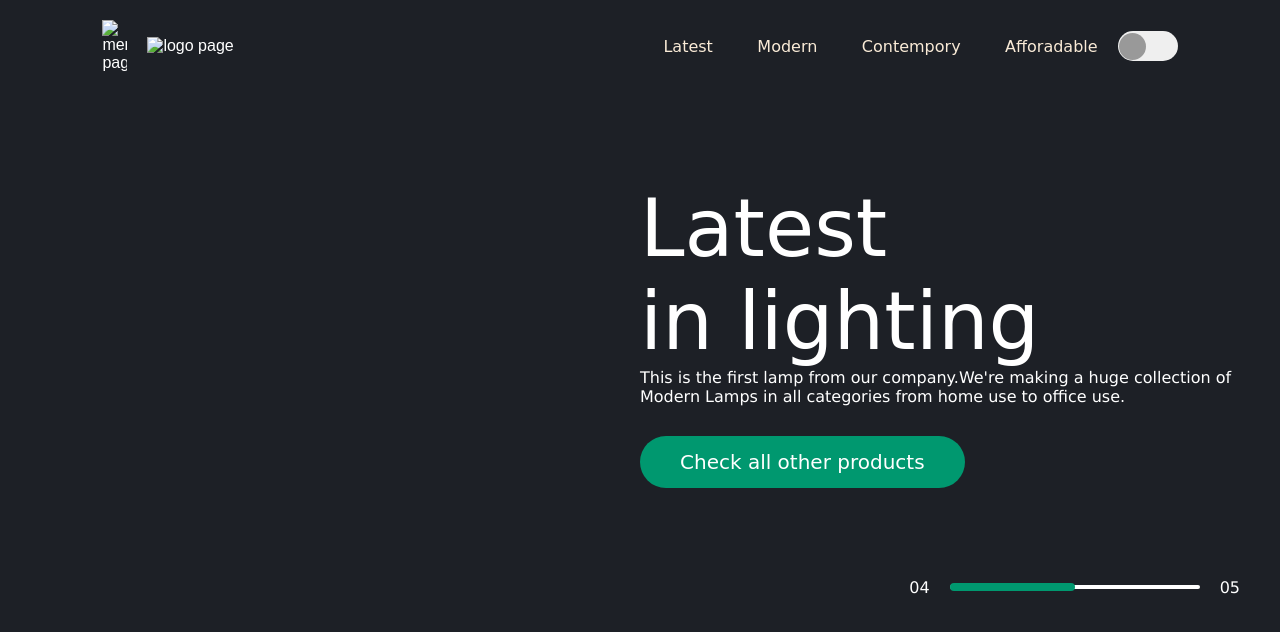
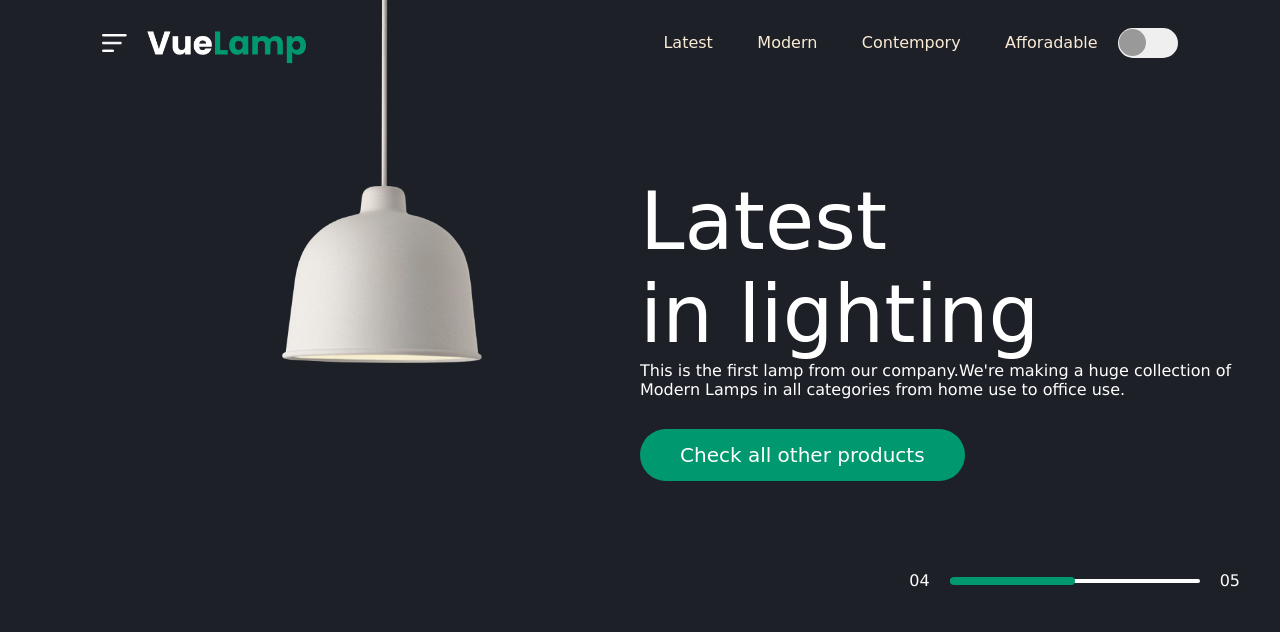
Before and after one commit to VinayChaurasiyaA/VinayChauarasiyaA.github.io, a plain HTML site: page index.html in a window 1280 px wide. Drawn offline with Linux system fonts and the light colour scheme.

Commit message:
corrected the location of imaegs

```diff
--- a/index.html
+++ b/index.html
@@ -10,8 +10,8 @@
 <body>
     <div class="hero">
         <nav>
-            <img src="/WebPage/images and files/menu.png" alt="menu page" class="menuimage" id="menuimage">
-            <img src="/WebPage/images and files/logo.png" alt="logo page" class="logoimage" id="logoimage" onclick="toggleImage()">
+            <img src="images%20and%20files/menu.png" alt="menu page" class="menuimage" id="menuimage">
+            <img src="images%20and%20files/logo.png" alt="logo page" class="logoimage" id="logoimage" onclick="toggleImage()">
             <ul>
                 <li> <a href="https://www.amazon.in/Indoor-Lighting/b?ie=UTF8&node=1380485031">Latest</a></li>
                 <li><a href="https://in.pinterest.com/ylighting/designer-modern-lighting-that-makes-a-statement/">Modern</a></li>
@@ -22,8 +22,8 @@
         </nav>
 
         <div class="lampcontainer">
-            <img src="/WebPage/images and files/lamp.png" alt="lampphoto" class="lamp">
-            <img src="/WebPage/images and files/light.png" alt="light" class="light" id="light">
+            <img src="images%20and%20files/lamp.png" alt="lampphoto" class="lamp">
+            <img src="images%20and%20files/light.png" alt="light" class="light" id="light">
         </div>
         <div class="textcontainer">
             <h1>Latest
```
